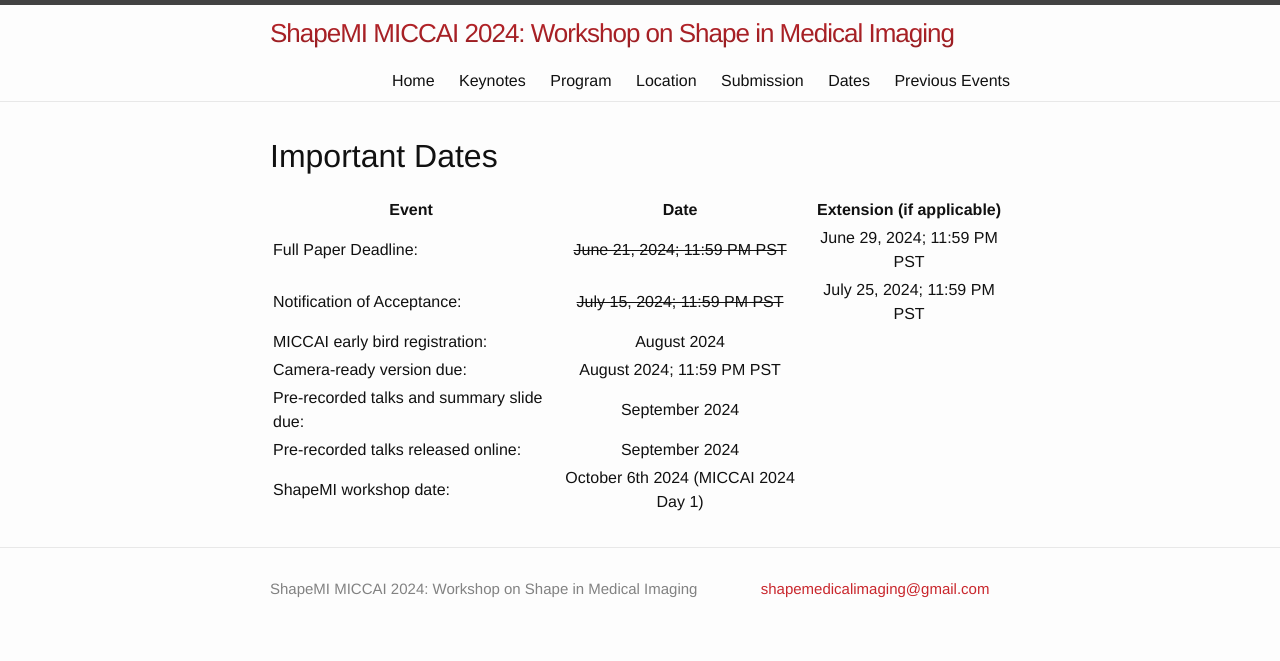
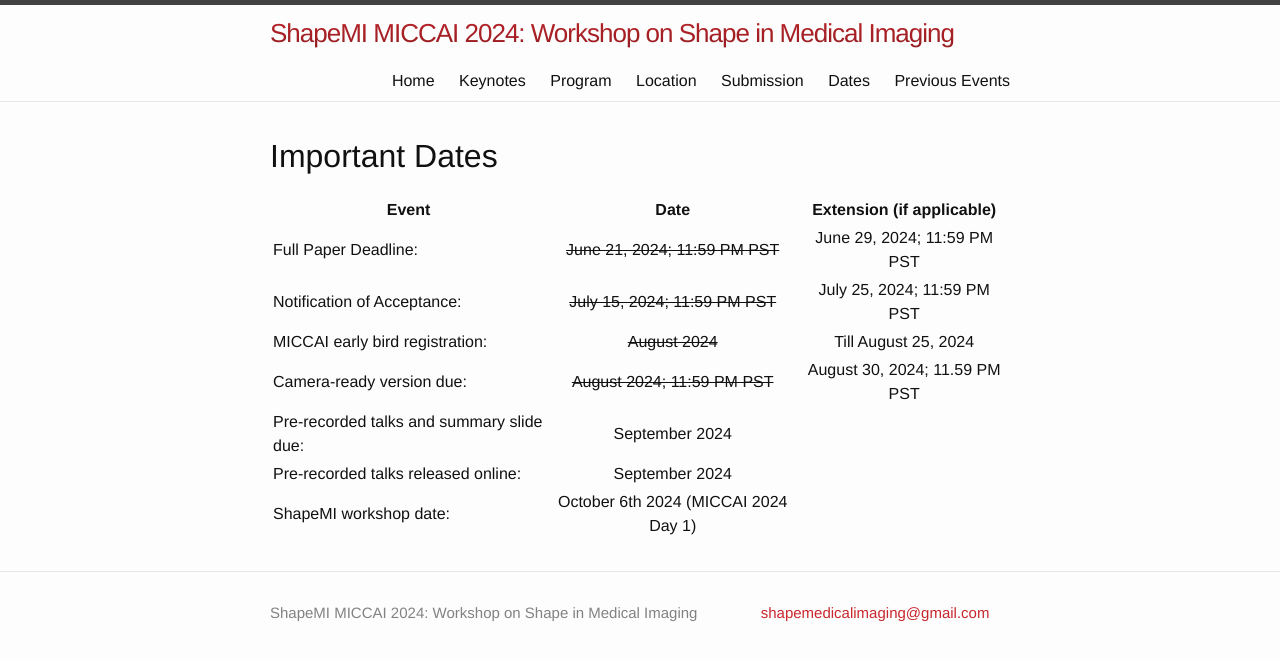
Before and after one commit to shapemi/shapemi.github.io, a Jekyll site: the page built from dates/index.md, in a window 1280 px wide. Shown: the top 661 px of the page. Built offline with Jekyll 4.4.1, drawn with Linux system fonts in a browser that asks for light colours.

Commit message:
Update index.md
changed date early bird and camera ready version in dates

```diff
--- a/dates/index.md
+++ b/dates/index.md
@@ -10,8 +10,8 @@ order: 5
 |---|:---:|:---:|
 | Full Paper Deadline: | ~~June 21, 2024; 11:59 PM PST~~ | June 29, 2024; 11:59 PM PST |
 | Notification of Acceptance: | ~~July 15, 2024; 11:59 PM PST~~ | July 25, 2024; 11:59 PM PST |
-| MICCAI early bird registration: | August 2024 | |
-| Camera-ready version due: | August 2024; 11:59 PM PST | |
+| MICCAI early bird registration: |  ~~August 2024~~ | Till August 25, 2024|
+| Camera-ready version due: | ~~August 2024; 11:59 PM PST~~ | August 30, 2024; 11.59 PM PST|
 | Pre-recorded talks and summary slide due: | September 2024 | |
 | Pre-recorded talks released online: | September 2024 | |
 | ShapeMI workshop date: | October 6th 2024 (MICCAI 2024 Day 1)  | |
```
